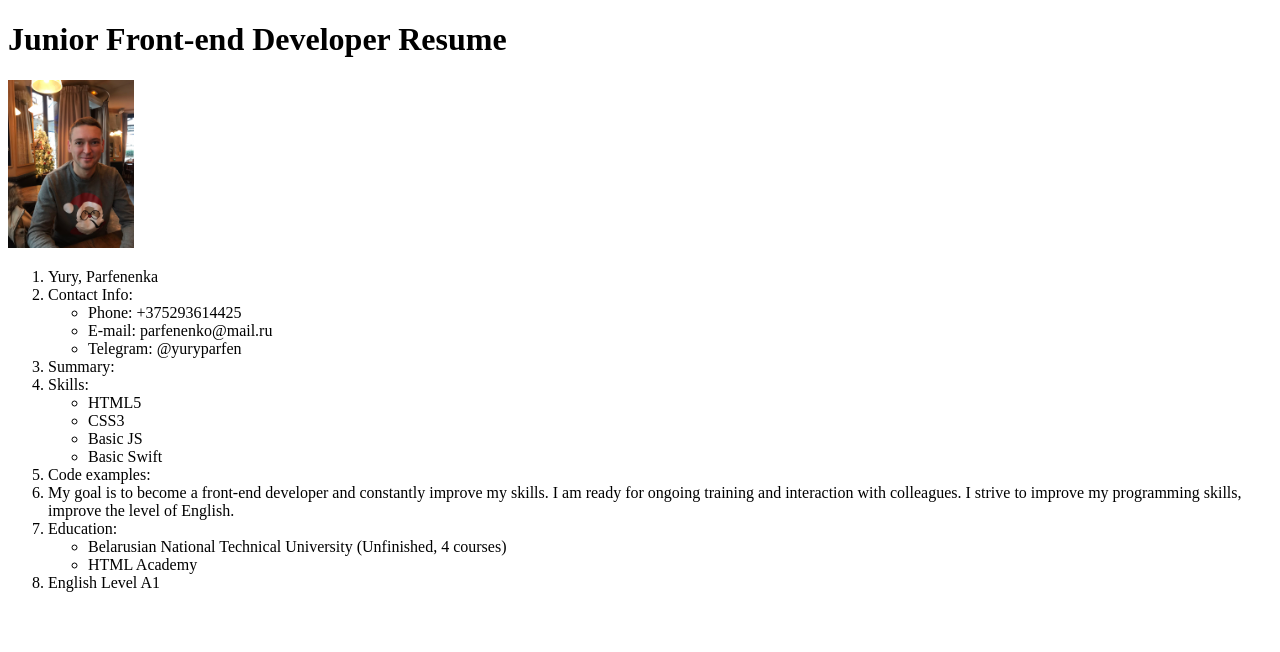
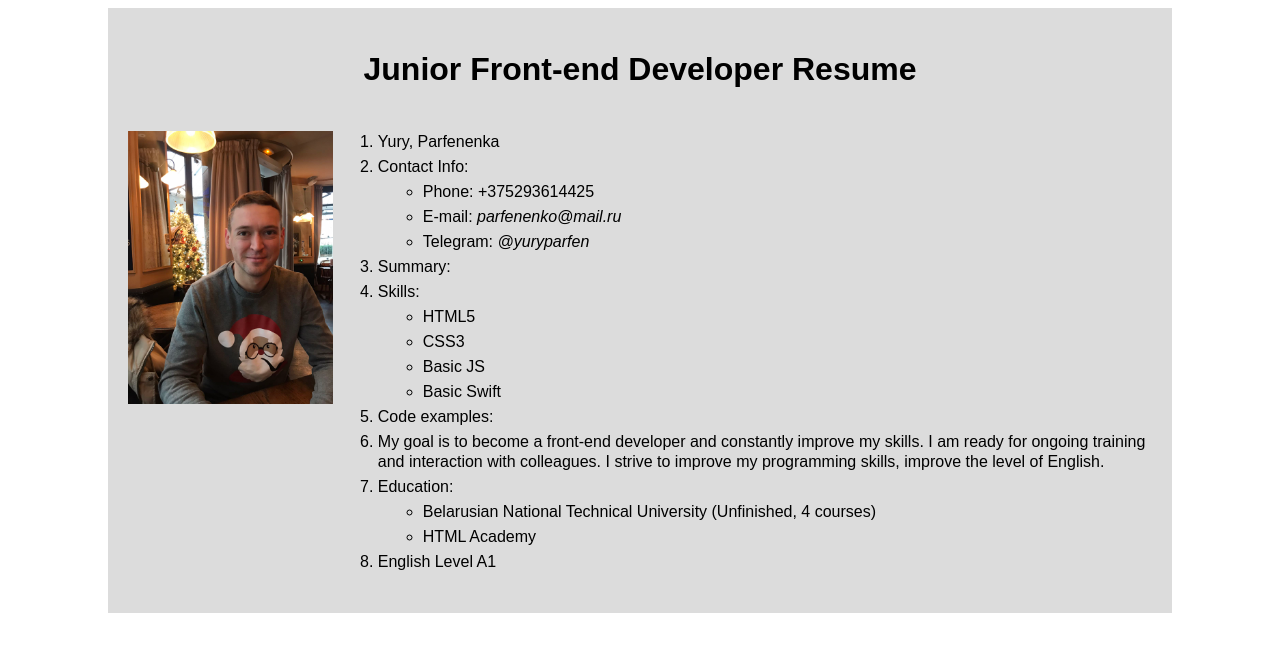
Before and after one commit to yury-parfen/rsschool-cv, a plain HTML site: page index.html in a window 1280 px wide. Drawn offline with Linux system fonts and the light colour scheme.

Commit message:
feat: add styles

```diff
--- a/index.html
+++ b/index.html
@@ -6,12 +6,11 @@
     <link rel="stylesheet" href="style.css">
 </head>
 <body>
-  <header>
-      <h1>Junior Front-end Developer Resume</h1>
-  </header>
   <main>
-      <img src="img/photo.jpg" width=10% alt="My photo">
-      <ol>
+   <h1>Junior Front-end Developer Resume</h1>
+   <article>
+    <img src="img/photo.jpg" width=20% alt="My photo">
+       <ol>
           <li>
               Yury, Parfenenka
           </li>
@@ -22,10 +21,10 @@
                     Phone: +375293614425
                   </li>
                   <li>
-                    E-mail: parfenenko@mail.ru
+                    E-mail: <span class = "italic">parfenenko@mail.ru</span>
                   </li>
                   <li>
-                    Telegram: @yuryparfen
+                    Telegram: <span class = "italic">@yuryparfen</span>
                   </li>
               </ul>
           </li>
@@ -70,6 +69,7 @@
               English Level A1
           </li>
       </ol>
+   </article>
   </main>
 </body>
 </html>
--- a/style.css
+++ b/style.css
@@ -1,3 +1,33 @@
 body {
+  display: flex;
+  justify-content: center;
+  font-family: "Arial", sans-serif;
+}
 
+main {
+  max-width: 1024px;
+  padding: 20px;
+  line-height: 20px;
+  background-color: gainsboro;
 }
+
+article {
+  display: flex;
+}
+
+img {
+  align-self: flex-start;
+  margin-top: 20px;
+}
+h1 {
+  text-align: center;
+  line-height: 40px;
+}
+
+li {
+    margin: 5px;
+}
+
+.italic {
+    font-style: italic;
+}
```
